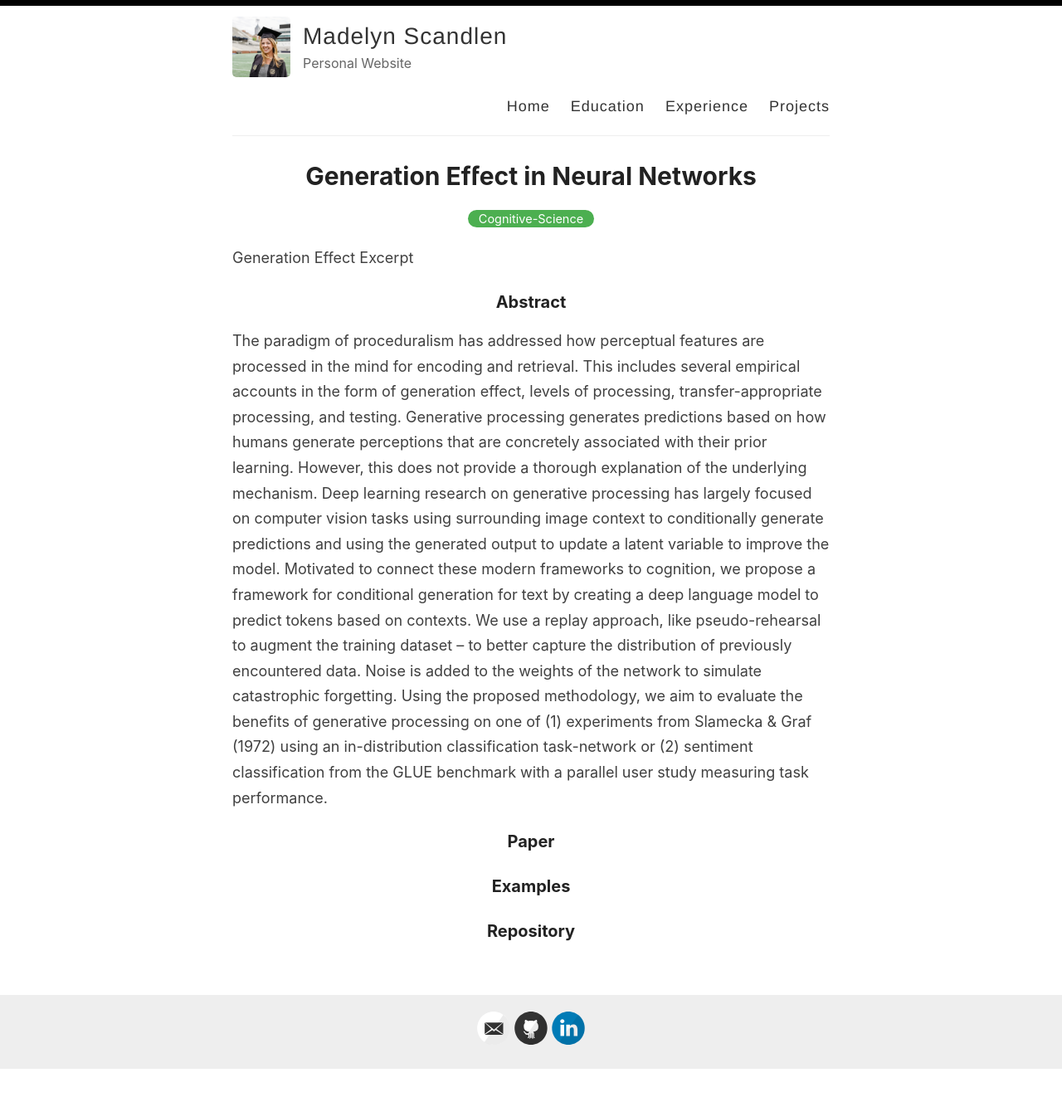
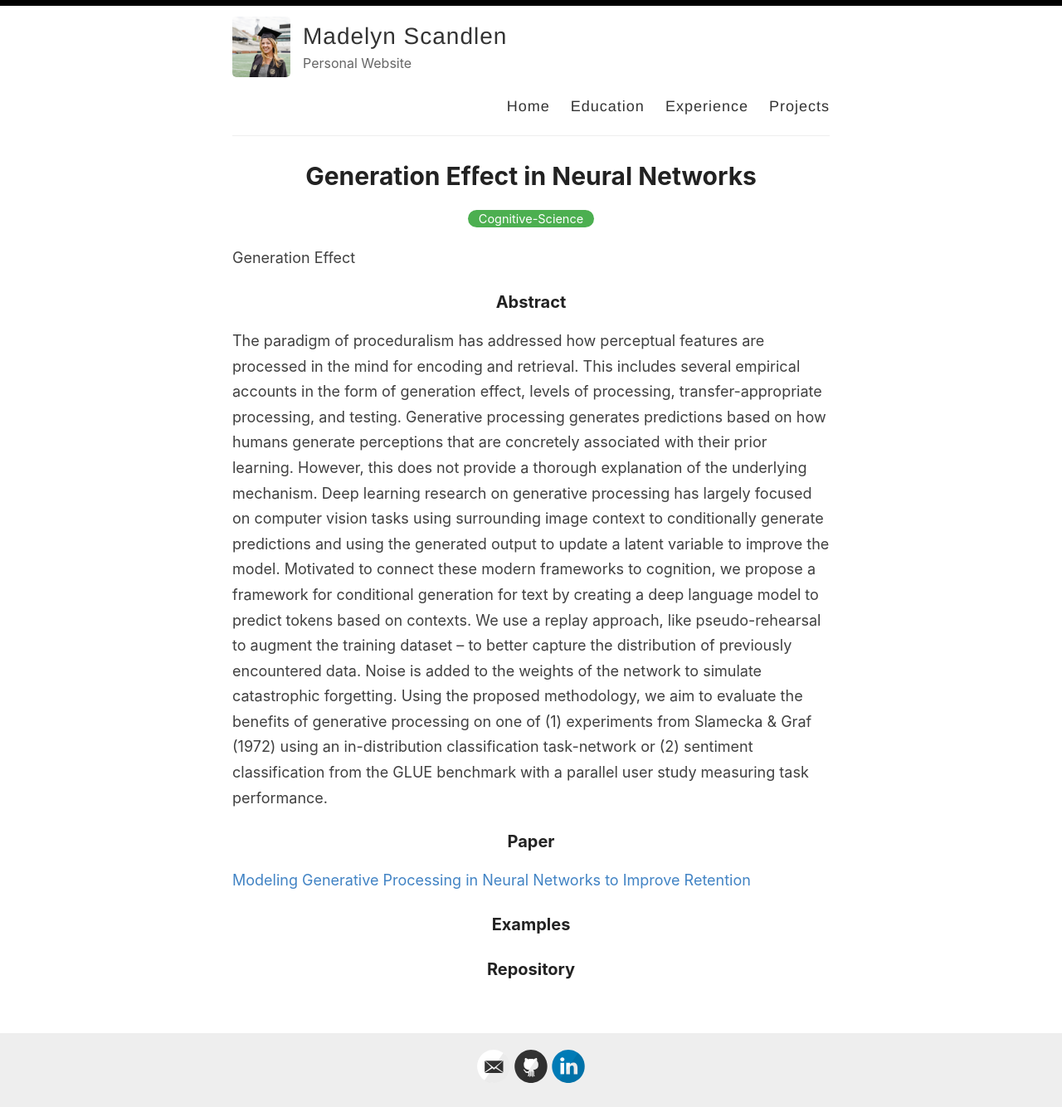
Before and after one commit to mscandlen/mscandlen, a Jekyll site: the page built from _posts/2022-12-01-Generation-Effect.md, in a window 1280 px wide. Shown: the whole page at 83% size. Built offline with Jekyll 4.4.1, drawn with Linux system fonts in a browser that asks for light colours; before the commit the page ends 1289 px from its top, so only the background shows below that.

Commit message:
Update 2022-12-01-Generation-Effect.md

```diff
--- a/_posts/2022-12-01-Generation-Effect.md
+++ b/_posts/2022-12-01-Generation-Effect.md
@@ -4,7 +4,7 @@ title: Generation Effect in Neural Networks
 categories: Cognitive-Science
 ---
 
-Generation Effect Excerpt
+Generation Effect
 
 ### Abstract
 
@@ -12,6 +12,8 @@ The paradigm of proceduralism has addressed how perceptual features are processe
 
 ### Paper
 
+[Modeling Generative Processing in Neural Networks to Improve Retention](https://github.com/mscandlen/mscandlen/raw/master/docs/Scandlen_Sharma_Ramachandra_Sreermdass_2022.pdf)
+
 ### Examples
 
 ### Repository
```
